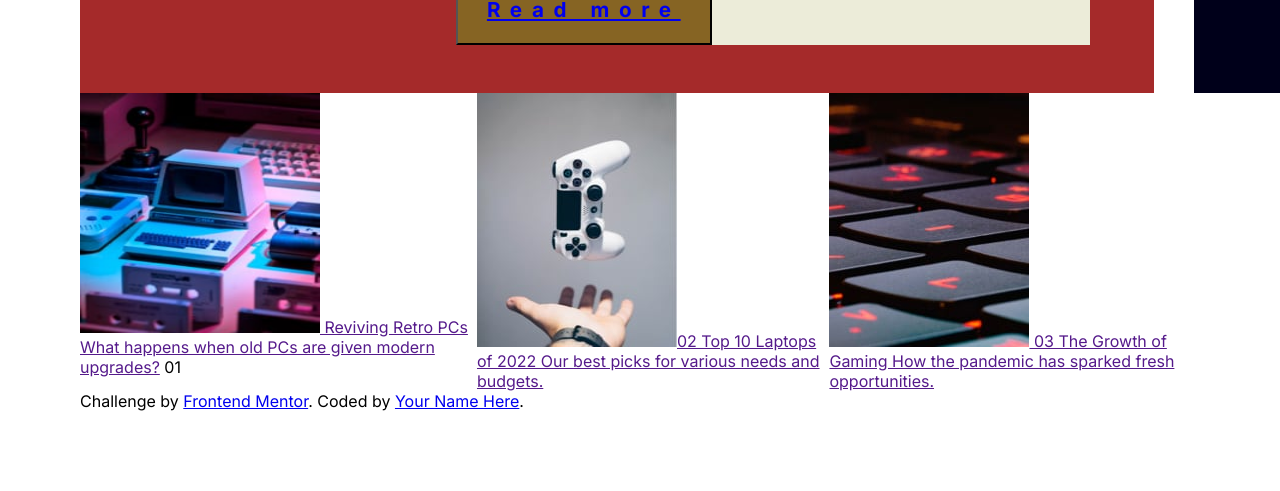
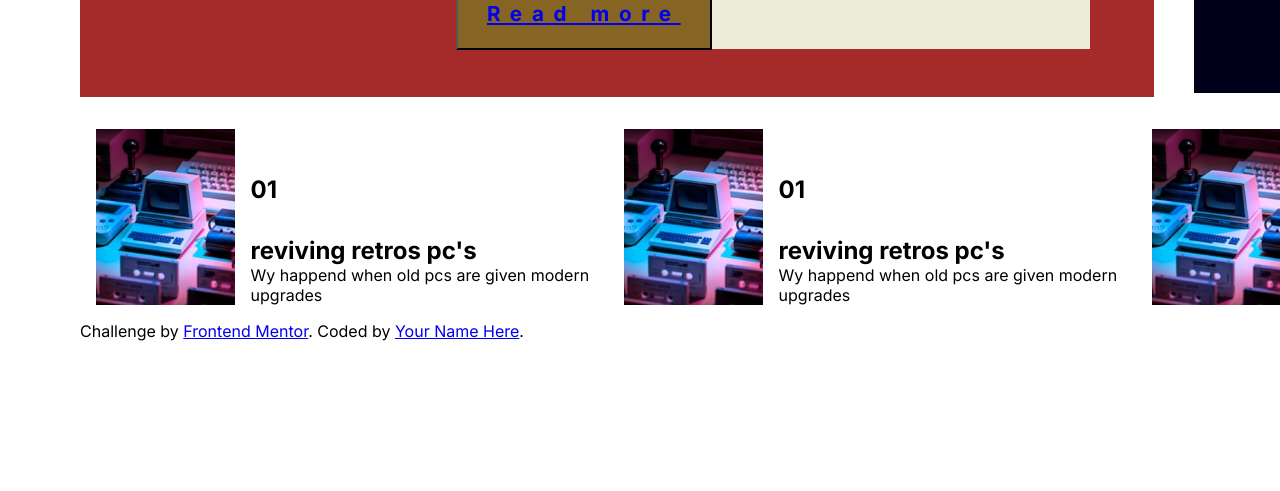
Before and after one commit to All-Souza/news-homepage-main, a plain HTML site: page index.html in a window 1280 px wide. Shown: the part 863-1354 px from the top of the page. After the commit the page ends 1284 px from the top, so only its background shows below. Drawn offline with Linux system fonts and the light colour scheme.

Commit message:
orientação da parte inferior concluida

```diff
--- a/index.html
+++ b/index.html
@@ -100,31 +100,48 @@
     </section>
 
     <footer>
-      <ul>
 
-        <li id="li-um"> <a href=""><img src="./assets/images/image-retro-pcs.jpg" alt=""> Reviving Retro PCs
-          What happens when old PCs are given modern upgrades?</a> 01
+      <div class="f-um">
+        <img src="./assets/images/image-retro-pcs.jpg" alt="">
+        <nav>
+        <h1>01</h1>
+        <h1>reviving retros pc's</h1>
+        <p>Wy happend when old pcs are given modern upgrades </p>
+        </nav>
 
-        </li>
-        <li id="li-dois"><a href=""><img src="./assets/images/image-gaming-growth.jpg" alt="">02
-          Top 10 Laptops of 2022
-          Our best picks for various needs and budgets.</a>
+      </div>
 
-        </li>
-        <li id="li-tres"><a href=""><img src="./assets/images/image-top-laptops.jpg" alt=""> 03
-          The Growth of Gaming
-          How the pandemic has sparked fresh opportunities.</a>
+      <div class="f-dois">
+        <img src="./assets/images/image-retro-pcs.jpg" alt="">
+        <nav>
+        <h1>01</h1>
+        <h1>reviving retros pc's</h1>
+        <p>Wy happend when old pcs are given modern upgrades </p>
+        </nav>
 
-        </li>
+      </div>
 
-      </ul>
+      <div class="f-tres">
+        <img src="./assets/images/image-retro-pcs.jpg" alt="">
+        <nav>
+        <h1>01</h1>
+        <h1>reviving retros pc's</h1>
+        <p>Wy happend when old pcs are given modern upgrades </p>
+        </nav>
+
+      </div>
 
 
-      <div class="attribution">
-        Challenge by <a href="https://www.frontendmentor.io?ref=challenge" target="_blank">Frontend Mentor</a>.
-        Coded by <a href="#">Your Name Here</a>.
-      </div>
+
+
     </footer>
+
+
+
+    <div class="attribution">
+      Challenge by <a href="https://www.frontendmentor.io?ref=challenge" target="_blank">Frontend Mentor</a>.
+      Coded by <a href="#">Your Name Here</a>.
+    </div>
 
   </body>
 </html>
--- a/style.css
+++ b/style.css
@@ -29,22 +29,23 @@ body{
 
 }
 
+
 /*logo e menu da página */
+
 .topo {
    display: flex;
    justify-content: space-around;
    align-items: center;
    padding: 1rem;
 
+}
 
-
-}
 .topo img {
    margin-right: 10rem;
 }
 
 .link {
-   display: flex;
+
    list-style: none;
    background-color: beige;
    margin-left: 29rem;
@@ -57,19 +58,18 @@ body{
    margin-left: 5rem;
 }
 
+
 /*conteúdo da página*/
 
 .news {
-   display: flex;
    flex-direction: column;
    margin-right: 2.5rem;
+
 }
 
 .news img {
-
    height: 25rem;
    width: 67.1rem;
-
 
 }
 
@@ -91,26 +91,27 @@ section{
    padding: 3rem;
 
 }
+
 h1 {
    margin-top: 2rem;
+
 }
 
 .leia-mais {
- display: flex;
- flex-direction: column;
- justify-content: space-between;
  background-color: rgb(236, 236, 217);
  margin: 2rem 1rem 0rem 1rem;
  font-size: 1rem;
  letter-spacing: .1rem;
+
 }
 
 h2 {
+   margin: 0rem 0.1rem 3rem 1rem;
 
-   margin: 0rem 0.1rem 3rem 1rem;
 }
 
 .leia-mais button {
+   margin-top: 2.3rem;
    width: 16rem;
    height: 4.5rem;
    font-size: 1.29rem;
@@ -118,8 +119,6 @@ h2 {
    color: white;
    background-color: rgb(134, 100, 35);
    letter-spacing: 0.6rem;
-
-
 
 }
 
@@ -176,30 +175,76 @@ p1,p2,p3 {
    color
 }
 
+
 /*conteúdo na parte inferior*/
 
 footer {
- flex-direction: column;
+   display: flex;
+   width: 99rem;
+   margin: 1rem;
 
 }
 
-#li-um {
+
+
+.f-um {
+      display: flex;
+      height: 12rem;
+      align-items: flex-end;
 
    }
-#li-um img {
-   height: 15rem;
-   width: 15rem;
+
+.f-um img {
+      height: 11rem;
+      width: 9rem;
 
    }
-#li-dois {
+
+.f-um nav {
+      justify-content: center;
+      align-items: flex-start;
+      margin-left: 1rem;
 
 }
-#li-dois img {
+
+
+.f-dois {
+      display: flex;
+      height: 12rem;
+      align-items: flex-end;
 
    }
-#li-tres {
+
+.f-dois img {
+      height: 11rem;
+      width: 9rem;
 
    }
-#li-tres img {
+
+.f-dois nav {
+      justify-content: center;
+      align-items: flex-start;
+      margin-left: 1rem;
 
 }
+
+
+.f-tres {
+      display: flex;
+      height: 12rem;
+      align-items: flex-end;
+
+   }
+
+.f-tres img {
+      height: 11rem;
+      width: 9rem;
+
+   }
+
+.f-tres nav {
+      justify-content: center;
+      align-items: flex-start;
+      margin-left: 1rem;
+
+}
```
Lines whose indentation alone changed are shown as unchanged.
